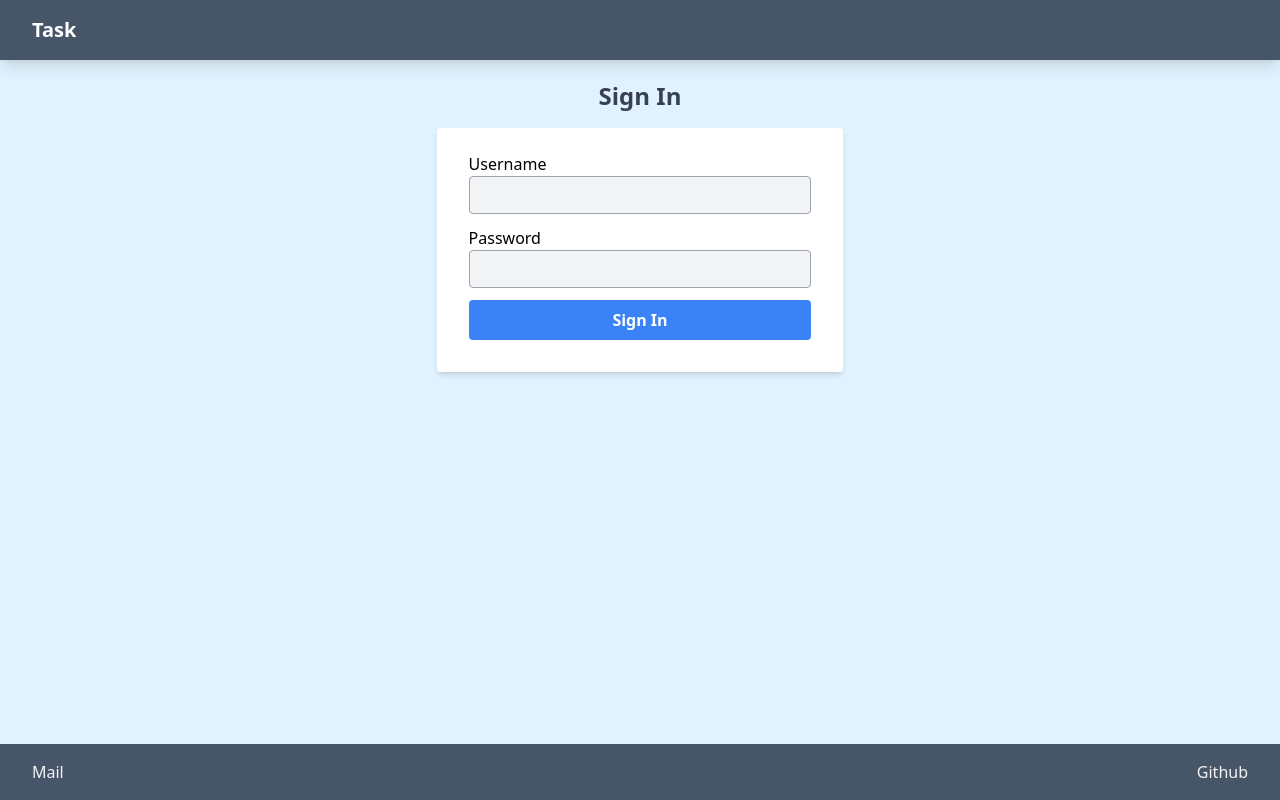
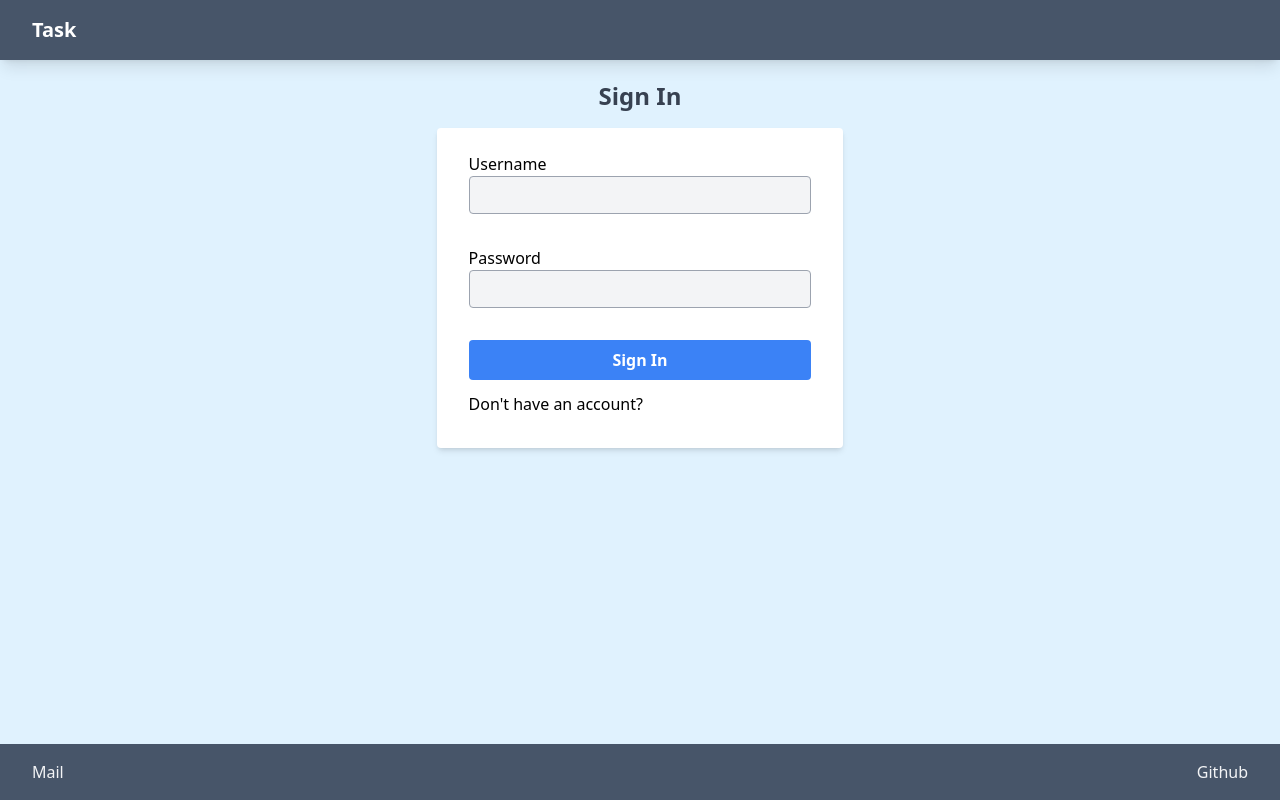
Before and after one commit to batihandev/job-task, a Vue app: page /login in a window 1280 px wide. Built offline with nearby package versions, Linux system fonts and the light colour scheme.

Commit message:
form fix

```diff
--- a/index.html
+++ b/index.html
@@ -4,7 +4,7 @@
     <meta charset="UTF-8" />
     <link rel="icon" type="image/svg+xml" href="/vite.svg" />
     <meta name="viewport" content="width=device-width, initial-scale=1.0" />
-    <title>Vite + Vue</title>
+    <title>Batıhan Özdemir</title>
   </head>
   <body>
     <div id="app"></div>
--- a/src/style.css
+++ b/src/style.css
@@ -24,6 +24,6 @@
     @apply min-w-[150px];
   } */
   .form span {
-    @apply text-sm text-red-500;
+    @apply block h-5 text-sm text-red-500;
   }
 }
--- a/src/views/Auth.vue
+++ b/src/views/Auth.vue
@@ -23,6 +23,9 @@
         </div>
         <div class="field">
           <button type="submit">Sign In</button>
+        </div>
+        <div>
+          <router-link to="/register">Don't have an account?</router-link>
         </div>
       </form>
     </div>
@@ -71,6 +74,9 @@
         <div>
           <button type="submit">Sign Up</button>
         </div>
+        <div>
+          <router-link to="/login">Already have an account?</router-link>
+        </div>
       </form>
     </div>
     <div v-else>
```
